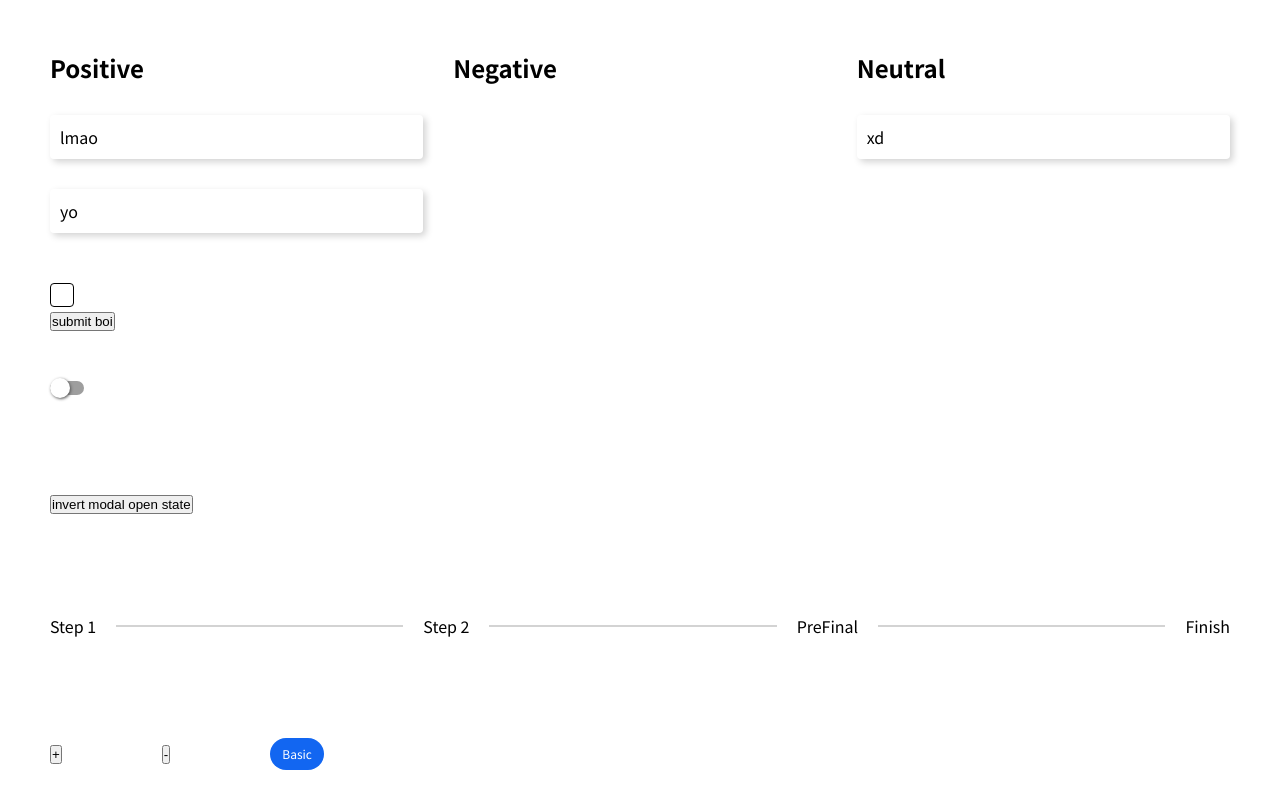
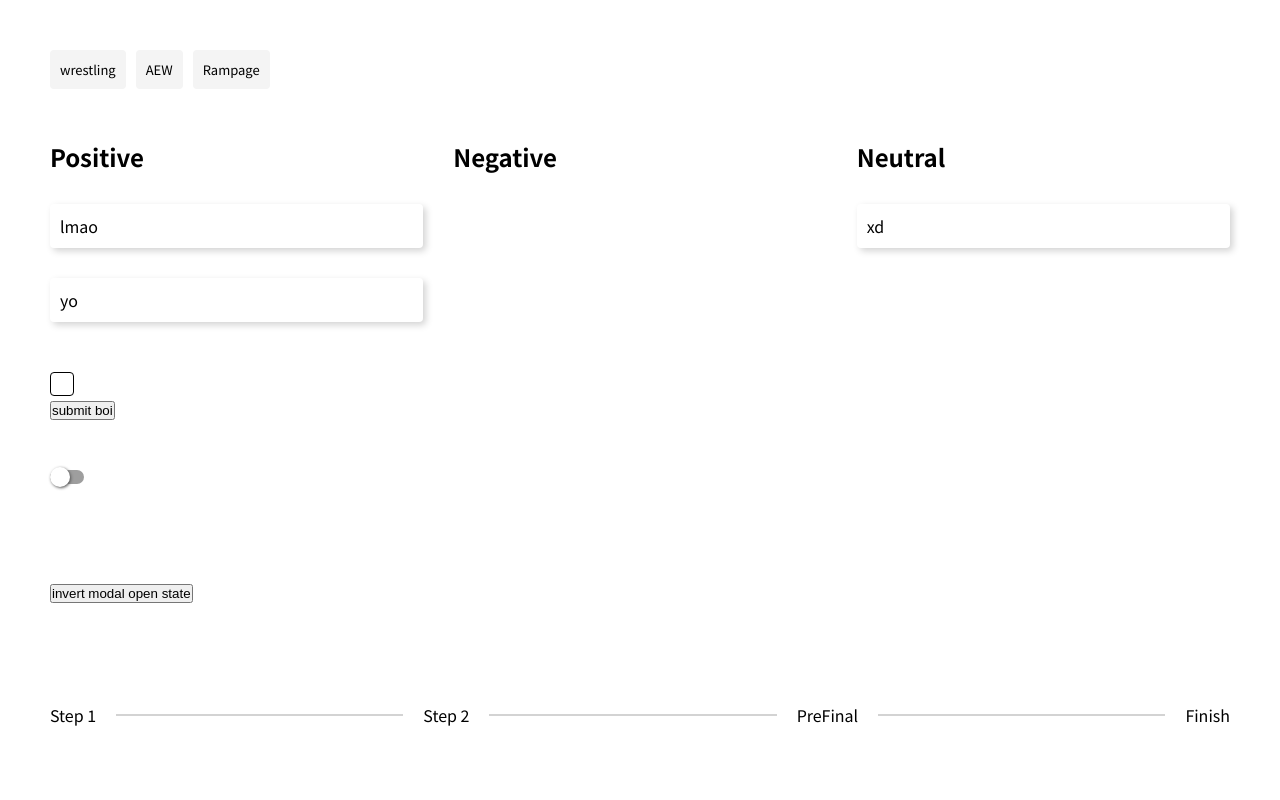
Before and after one commit to usmanabdurrehman/Upstate-UI, a React (Create React App) app: page / in a window 1280 px wide. Shown: the top 800 px of the page. Built offline with nearby package versions, Linux system fonts and the light colour scheme.

Commit message:
Created Tags component plus added Story for it

```diff
--- a/src/App.js
+++ b/src/App.js
@@ -20,7 +20,8 @@ import {
   Chip,
   Modal,
   Alert,
-  TransferList
+  TransferList,
+  Tags
 } from "Components";
 import dummyData from "Components/DataTable/DataTable.constants";
 import SearchIcon from "@material-ui/icons/Search";
@@ -33,6 +34,7 @@ function App() {
   return (
     <div className="App">
       <div className="wrapper">
+        <Tags tags={['wrestling','AEW','Rampage']}/>
         <TransferList headers={["Positive", "Negative", "Neutral"]} transferListData={[['lmao','yo'],[],['xd']]}/>
         <form
           onSubmit={(e) => {
--- /dev/null
+++ b/src/Components/Tags/Tags.component.jsx
@@ -0,0 +1,20 @@
+import React from "react";
+import styles from "./Tags.module.css";
+
+import PropTypes from "prop-types";
+
+export default function Tags({ tags }) {
+	return (
+		<div className={styles.tags}>
+			{tags.map((tag) => (
+				<div className={styles.tag}>{tag}</div>
+			))}
+		</div>
+	);
+}
+
+Tags.propTypes = {
+	tags: PropTypes.arrayOf(PropTypes.string),
+};
+
+Tags.defaultProps = {};
--- /dev/null
+++ b/src/Components/Tags/Tags.module.css
@@ -0,0 +1,20 @@
+.tags{
+	display: flex;
+}
+
+.tag{
+	padding:10px;
+	border-radius: 4px;
+	background-color: #f4f4f4;
+	font-size: 13px;
+	cursor: pointer;
+	transition:0.2s;
+}
+
+.tag:hover{
+	background-color: #ccc;
+}
+
+.tag + .tag{
+	margin-left: 10px;
+}
--- a/src/Components/index.js
+++ b/src/Components/index.js
@@ -31,3 +31,5 @@ export { default as Modal } from "./Modal/Modal.component";
 export { default as Alert } from "./Alert/Alert.component";
 
 export {default as TransferList} from './TransferList/TransferList.component'
+
+export {default as Tags} from './Tags/Tags.component'
```
Also changed, not shown: 1 other file (tests, documents, lock files or other folders).
